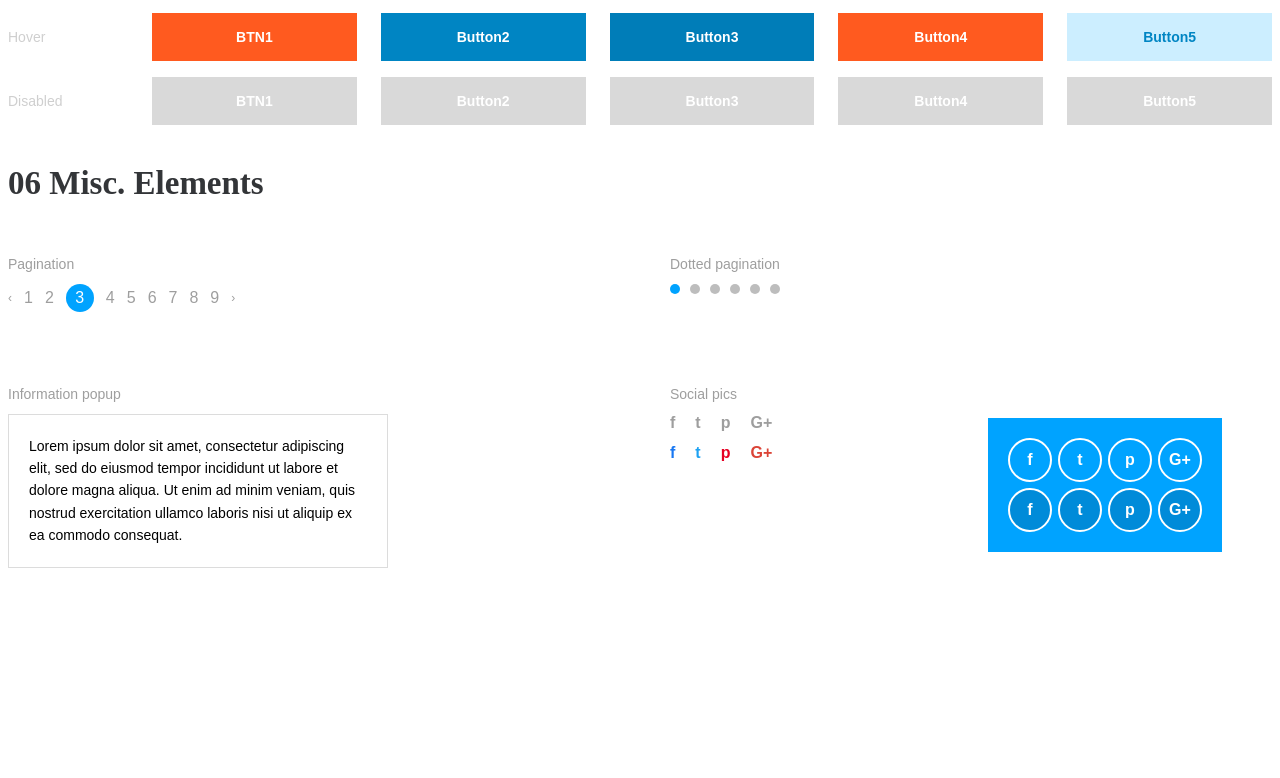
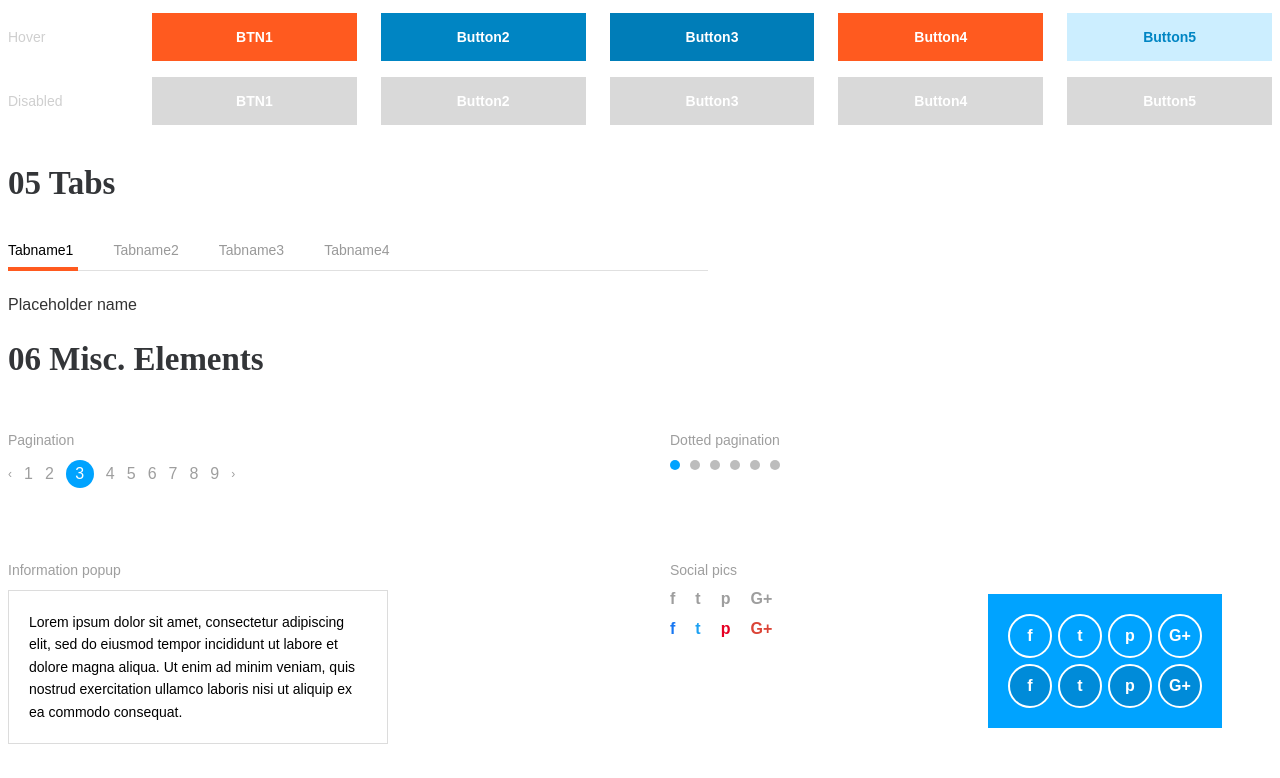
Before and after one commit to shvnazarik-maker/my-project, a website built with Vite: page index.html in a window 1280 px wide. Shown: the part 2964-3742 px from the top of the page. Before the commit the page ends 3566 px from the top, so only its background shows below. Built offline with nearby package versions, Linux system fonts and the light colour scheme; files whose address does not match are found by name.

Commit message:
_pallete_test.scss

```diff
--- a/index.html
+++ b/index.html
@@ -311,6 +311,9 @@ Our essay and research paper writing services are provided by a large team of ed
 
 </div>
 
+
+
+
 <div class="section">
 
 
@@ -344,6 +347,33 @@ Our essay and research paper writing services are provided by a large team of ed
   </div>
 
 </div>
+
+<div class="tabs-wrapper">
+  <h2>05 Tabs</h2>
+
+  <div class="tabs">
+    <input type="radio" name="tab" id="tab1" checked>
+    <input type="radio" name="tab" id="tab2">
+    <input type="radio" name="tab" id="tab3">
+    <input type="radio" name="tab" id="tab4">
+
+    <div class="tabs-labels">
+      <label for="tab1">Tabname1</label>
+      <label for="tab2">Tabname2</label>
+      <label for="tab3">Tabname3</label>
+      <label for="tab4">Tabname4</label>
+      <span class="underline"></span>
+    </div>
+
+    <div class="tabs-content">
+      <div class="content c1">Placeholder name</div>
+      <div class="content c2">Content for Tab 2</div>
+      <div class="content c3">Content for Tab 3</div>
+      <div class="content c4">Content for Tab 4</div>
+    </div>
+  </div>
+</div>
+
 
 <h2>06 Misc. Elements</h2>
 
--- a/src/components/_pallete_test.scss
+++ b/src/components/_pallete_test.scss
@@ -433,6 +433,72 @@ h2 {
 }
 
 
+.tabs-wrapper {
+  max-width: 700px;
+}
+
+h2 {
+  margin-bottom: 25px;
+}
+
+.tabs input {
+  display: none;
+}
+
+.tabs-labels {
+  display: flex;
+  gap: 40px;
+  position: relative;
+  border-bottom: 1px solid #e0e0e0;
+  padding-bottom: 12px;
+}
+
+.tabs-labels label {
+  cursor: pointer;
+  color: #999;
+  font-size: 14px;
+}
+
+.tabs-labels .underline {
+  position: absolute;
+  bottom: -1px;
+  left: 0;
+  width: 70px;
+  height: 4px;
+  background: #ff5a1f;
+  transition: 0.3s;
+}
+
+
+#tab1:checked ~ .tabs-labels label[for="tab1"],
+#tab2:checked ~ .tabs-labels label[for="tab2"],
+#tab3:checked ~ .tabs-labels label[for="tab3"],
+#tab4:checked ~ .tabs-labels label[for="tab4"] {
+  color: #000;
+}
+
+
+#tab1:checked ~ .tabs-labels .underline { left: 0; }
+#tab2:checked ~ .tabs-labels .underline { left: 110px; }
+#tab3:checked ~ .tabs-labels .underline { left: 220px; }
+#tab4:checked ~ .tabs-labels .underline { left: 330px; }
+
+.tabs-content {
+  margin-top: 25px;
+}
+
+.content {
+  display: none;
+  color: #333;
+}
+
+#tab1:checked ~ .tabs-content .c1,
+#tab2:checked ~ .tabs-content .c2,
+#tab3:checked ~ .tabs-content .c3,
+#tab4:checked ~ .tabs-content .c4 {
+  display: block;
+}
+
 
 h2 {
   margin-bottom: 40px;
```
